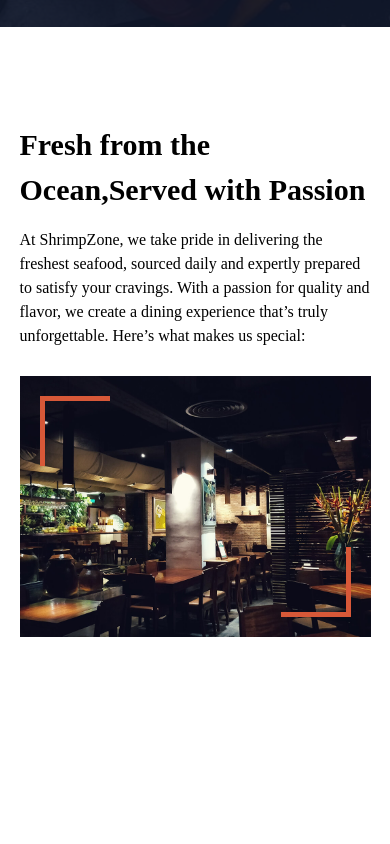
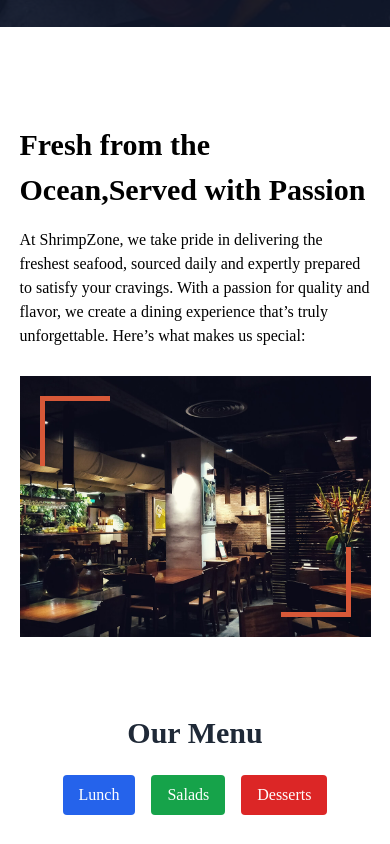
Before and after one commit to tokaashraf1/Restaurant-website, a website: page index.html in a window 390 px wide. Shown: the part 860-1704 px from the top of the page. Drawn offline with Linux system fonts and the light colour scheme.

Commit message:
adding padding to about section

```diff
--- a/index.html
+++ b/index.html
@@ -62,7 +62,7 @@
     <button id="wishlist-button"  class=" flex items-center justify-center fixed bottom-[10%] right-8 z-30 rounded-full bg-[#D75838] px-2 py-2 w-[50px] hover:bg-[#b74a2f]"><img src="./img/favorite.png" class="w-[32px]"></button>
 
 <!-- about section -->
-    <section class="w-full min-h-screen">
+    <section class="w-full pb-[30px] md:pb-[200px]">
        <div class="w-[90%] mx-auto flex flex-col md:flex-row justify-between mt-[95px]">
 <div class="break-words md:w-[40%]">
 <h1 class="xl:text-[40px] lg:text-[28px] text-[30px] font-semibold">Fresh from the Ocean,Served with Passion </h1>
```
Also changed, not shown: output.css.
